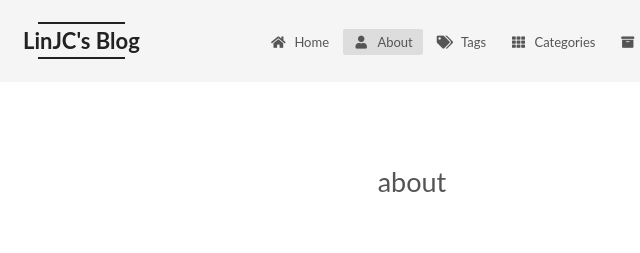
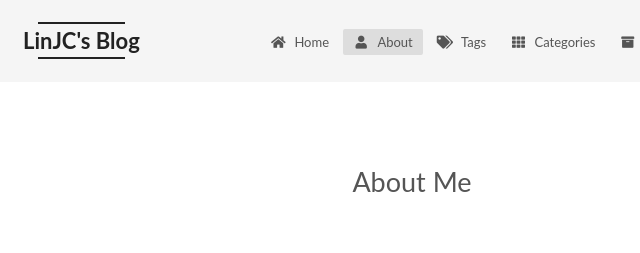
Before and after one commit to linjc16/linjc16_.github.io, a plain HTML site: page about/index.html in a window 1280 px wide. Shown: the top 253 px of the page, 228-868 px from the left. Drawn offline with Linux system fonts and the light colour scheme; some packages are replaced by stand-ins of ours; a script that the page names is missing.

Commit message:
Site updated: 2020-06-17 23:51:36

```diff
--- a/about/index.html
+++ b/about/index.html
@@ -21,12 +21,12 @@
   </script>
 
   <meta property="og:type" content="website">
-<meta property="og:title" content="about">
+<meta property="og:title" content="About Me">
 <meta property="og:url" content="http://yoursite.com/about/index.html">
 <meta property="og:site_name" content="LinJC&#39;s Blog">
 <meta property="og:locale" content="en_US">
 <meta property="article:published_time" content="2020-05-30T07:12:44.000Z">
-<meta property="article:modified_time" content="2020-05-30T07:13:10.693Z">
+<meta property="article:modified_time" content="2020-05-30T08:29:09.587Z">
 <meta property="article:author" content="Lin Jiacheng">
 <meta name="twitter:card" content="summary">
 
@@ -43,7 +43,7 @@
   };
 </script>
 
-  <title>about | LinJC's Blog
+  <title>About Me | LinJC's Blog
 </title>
 
 
@@ -168,7 +168,7 @@
     <div class="post-block" lang="en">
       <header class="post-header">
 
-<h1 class="post-title" itemprop="name headline">about
+<h1 class="post-title" itemprop="name headline">About Me
 </h1>
 
 <div class="post-meta">
```
